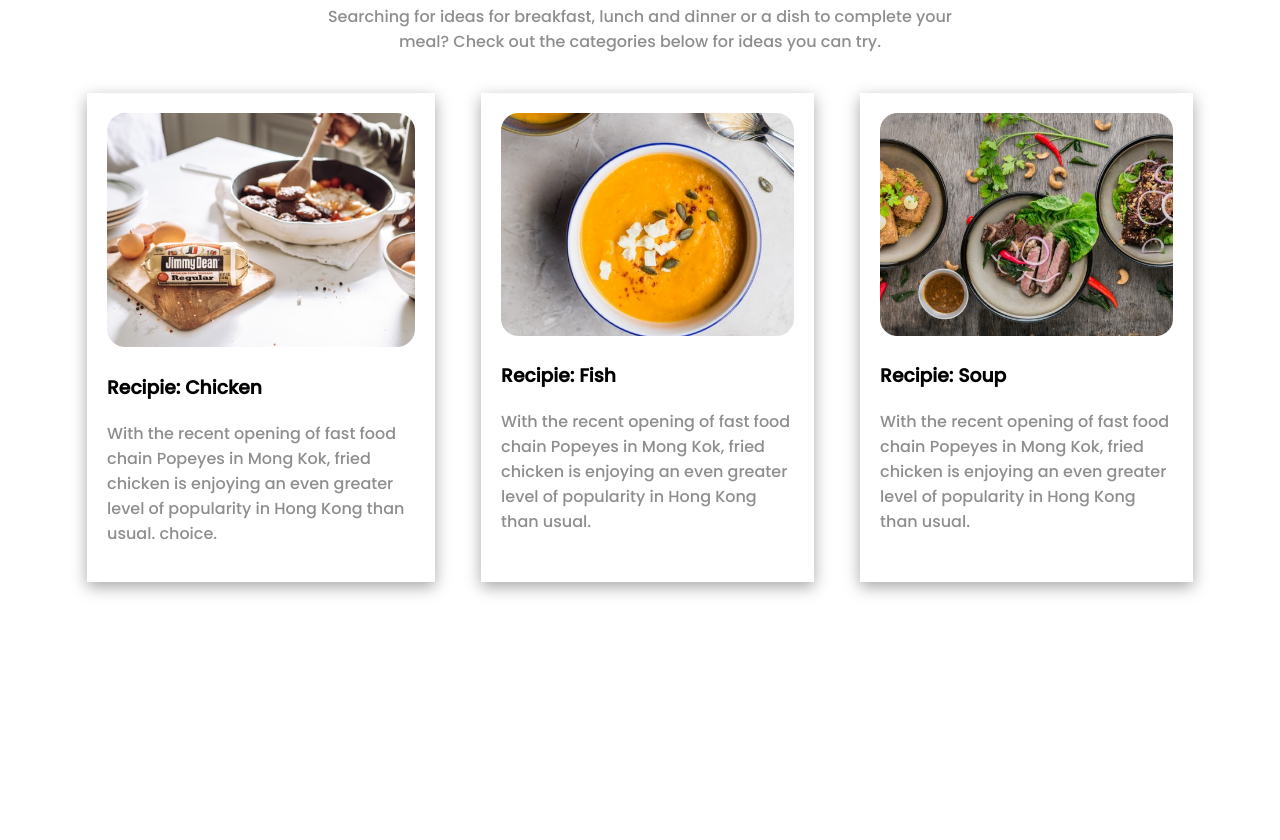
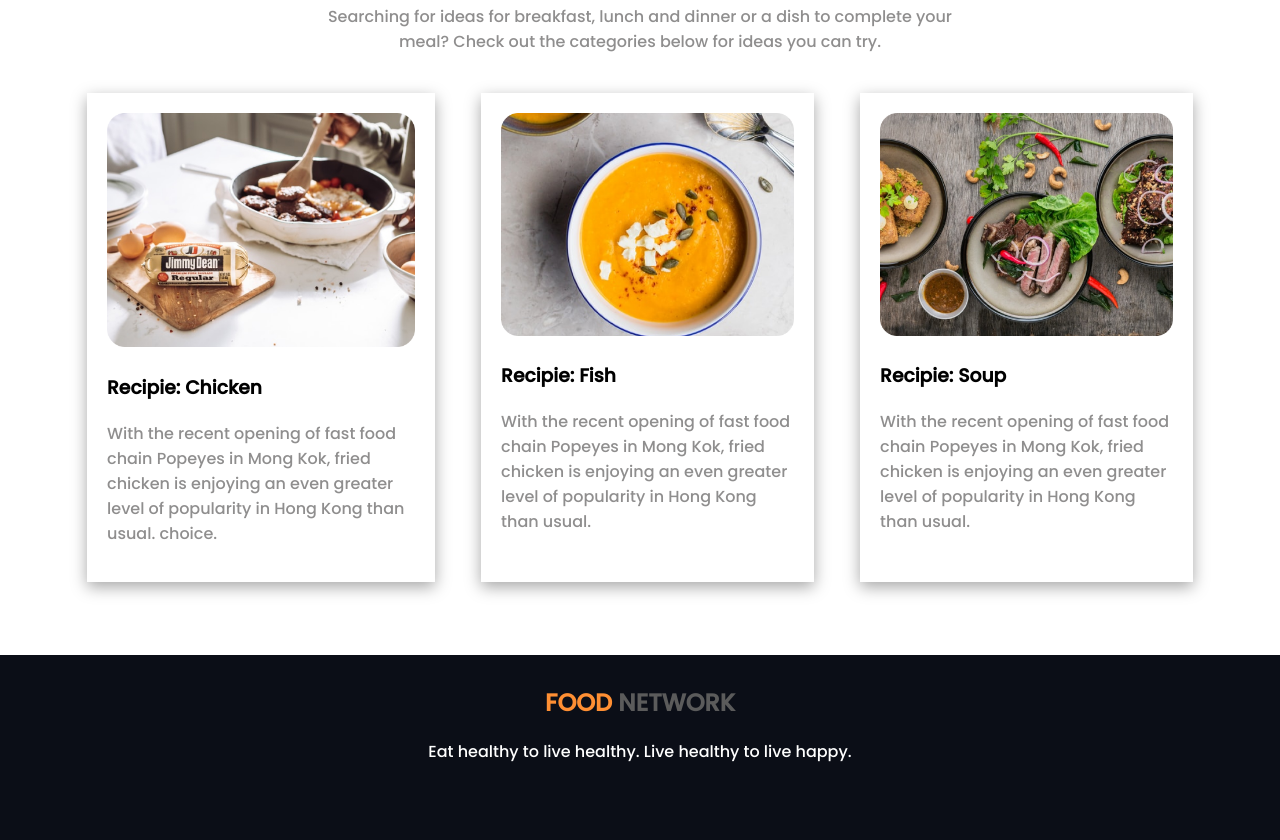
Before and after one commit to Marjia-Akhi/foodyvida, a plain HTML site: page index.html in a window 1280 px wide. Shown: the part 1107-1947 px from the top of the page. Before the commit the page ends 1712 px from the top, so only its background shows below. Drawn offline with Linux system fonts and the light colour scheme.

Commit message:
footer section added

```diff
--- a/index.html
+++ b/index.html
@@ -70,6 +70,12 @@
             </div>
         </div>
     </section>
+    <section>
+        <footer>
+            <h2><span>FOOD</span> NETWORK</h2>
+            <p>Eat healthy to live healthy. Live healthy to live happy.</p>
+        </footer>
+    </section>
 </body>
 
 </html>
--- a/style.css
+++ b/style.css
@@ -49,11 +49,6 @@ body{
     background-image: url(images/7.png);
     background-repeat: no-repeat;
 }
-
-
-
-
-
 .my-recipies{
     text-align: center;
     width: 50%;
@@ -66,8 +61,6 @@ body{
 .my-recipies p{
     color: rgb(143, 142, 142);
 }
-
-
 .list-of-recipies{
     display: flex;
     width: 90%;
@@ -85,3 +78,23 @@ body{
     padding: 20px;
     box-shadow: rgba(0, 0, 0, 0.35) 0px 5px 15px;
 }
+
+
+
+
+footer{
+    text-align: center;
+    background-color:#0b0e17;
+    margin-top: 50px;
+    padding-top: 10px;
+    padding-bottom: 60px;
+}
+footer p{
+    color: white;
+}
+footer h2{
+    color: #5b5b5b;
+}
+footer h2 span{
+    color:#ff8f33
+}
```
